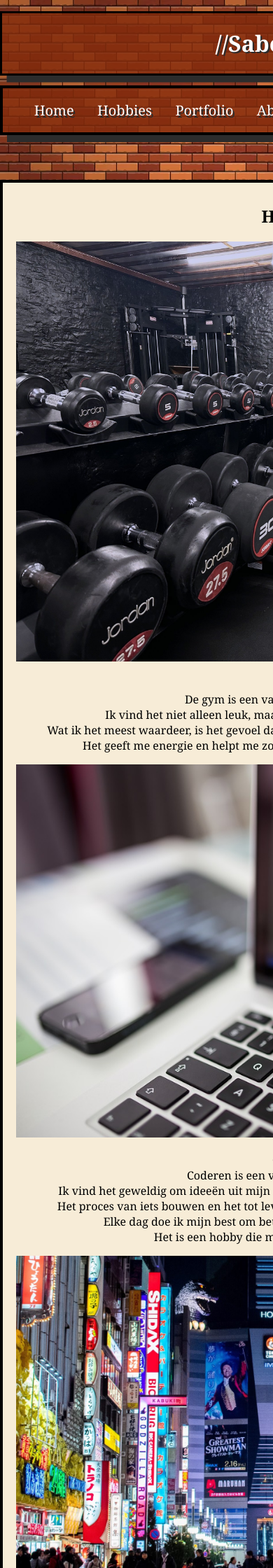
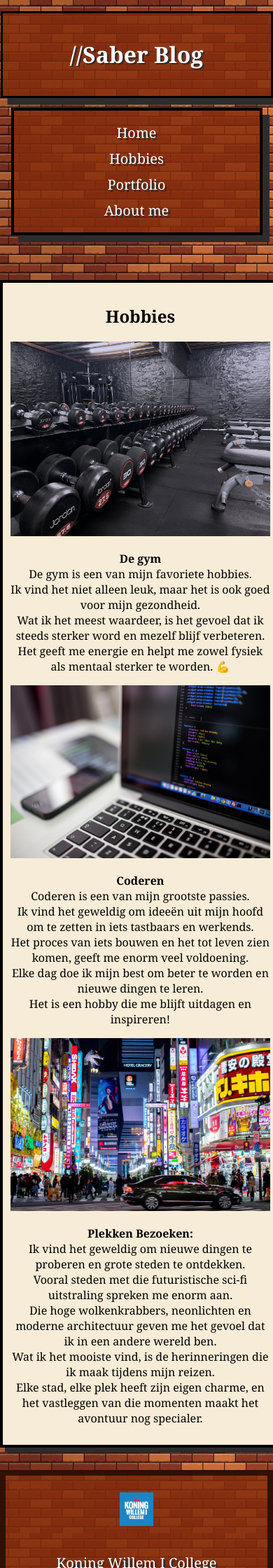
Before and after one commit to SaberMohamed-23/portfolio_website, a PHP site: page /pages/hobbies.html in a window 390 px wide; the page is wider, and only the part inside the window is pictured. Shown: the top 2240 px of that part at 70% size. Run offline with PHP 8.4, Linux system fonts and the light colour scheme.

Commit message:
Eerste commit van mijn portfolio website

```diff
--- a/stylesheet/style.css
+++ b/stylesheet/style.css
@@ -1,10 +1,8 @@
-body
-{
+/* Algemene stijl */
+body {
     font-family: Georgia, Times, 'Times New Roman', serif;
-
-    margin: 0%;
-    padding: 0%;
-
+    margin: 0;
+    padding: 0;
     background-image: url("../images/brickwall.jpg");
     font-size: 16px;
     display: flex;
@@ -12,29 +10,30 @@ body
     min-height: 100vh;
 }
 
-
-h1
-{
+h1 {
     color: white;
 }
-header
-{
+
+header {
     color: black;
     text-shadow: 0.14em 0.14em #2c2c2c;
     border: 0.2em solid;
     margin-top: 1em;
     background-color: rgba(132, 43, 11, 0.818);
+    max-width: 90%;
     width: 50em;
     text-align: center;
     box-shadow: 0.60em 0.60em #2c2c2c;
     margin-left: auto;
     margin-right: auto;
+    padding: 1em;
 }
 
 nav {
     background-color: rgba(132, 43, 11, 0.82);
     box-shadow: 0.625em 0.625em #2c2c2c;
     margin: 0.875em auto 0;
+    max-width: 90%;
     width: 31.25em;
     border: 0.25em solid;
 }
@@ -46,6 +45,8 @@ ul {
     font-size: 1.25em;
     list-style: none;
     margin: 0.40em;
+    flex-wrap: wrap;
+    gap: 0.5em;
 }
 
 li {
@@ -72,26 +73,25 @@ article {
     background-color: rgb(247, 236, 215);
     text-align: center;
     box-shadow: 7px 7px #2c2c2c;
+    max-width: 90%;
     width: 47em;
-    margin-left: auto;
-    margin-right: auto;
-    margin-top: 2em;
+    margin: 2em auto;
+    padding: 1em;
 }
 
 article:hover {
     font-size: 1.01em;
     transition: all 0.1s ease;
-
 }
-
 
 /* Blog stijl */
 .blog1 {
-    width: 30em;
+    width: 90%;
+    max-width: 30em;
     padding: 0.7em;
     background-color: rgb(247, 236, 215);
     box-shadow: 7px 7px #2c2c2c;
-    margin-top: 4em;
+    margin: 4em auto 0;
     transition: height 0.2s ease;
 }
 
@@ -125,32 +125,35 @@ article:hover {
     font-size: 1.04em;
 }
 
-
-/* inhoud andere paginas*/
-.inhoud
-{
+/* Inhoud andere pagina’s */
+.inhoud {
     font-size: 1em;
-    width: 51em;
+    width: 90%;
+    max-width: 51em;
     padding: 0.7em;
     background-color: rgb(247, 236, 215);
     box-shadow: 7px 7px #2c2c2c;
-    margin-top: 4em;
+    margin: 4em auto 0;
 }
+
 .hobbies-img {
-    width:50em;
+    width: 100%;
+    max-width: 50em;
 }
 .port-img {
-    width:7em;
+    width: 5em;
+    max-width: 100%;
 }
 .project-link {
     text-decoration: none;
     color: rgb(0, 34, 255);
 }
 .img-sbr {
-    width:18em;
+    width: 100%;
+    max-width: 18em;
 }
 .projects {
-    font-size:0.9em;
+    font-size: 0.9em;
 }
 
 main {
@@ -160,34 +163,61 @@ main {
 /* Footer stijl */
 footer {
     width: 100%;
-    height: auto;
     background-color: rgba(132, 43, 11, 0.818);
     border: solid 0.5em rgba(29, 10, 4, 0.818);
     margin-top: 2em;
-    padding: 0.20em;
+    padding: 0.5em;
+    box-sizing: border-box;
+}
 
-
-
-
-}
 .img-footer {
-    width:5em;
+    width: 4em;
 }
 
 .footer-sect {
     display: flex;
-    margin:1em;
+    margin: 1em;
     justify-content: space-between;
-    flex-direction: row;
+    flex-wrap: wrap;
+    gap: 1em;
+}
 
-}
 .footer-ul {
-    display:block;
-
+    display: block;
 }
 
 .copy {
     color: white;
     display: flex;
     justify-content: center;
+    padding-top: 1em;
 }
+
+/* RESPONSIVE */
+@media screen and (max-width: 768px) {
+    nav ul {
+        flex-direction: column;
+        align-items: center;
+    }
+
+    .footer-sect {
+        flex-direction: column;
+        align-items: center;
+    }
+
+    .port-img {
+        width: 4em;
+    }
+
+    .img-footer {
+        width: 3em;
+    }
+
+    header, nav, article, .inhoud {
+        width: 95%;
+    }
+
+    .hobbies-img {
+        max-width: 100%;
+    }
+}
```
